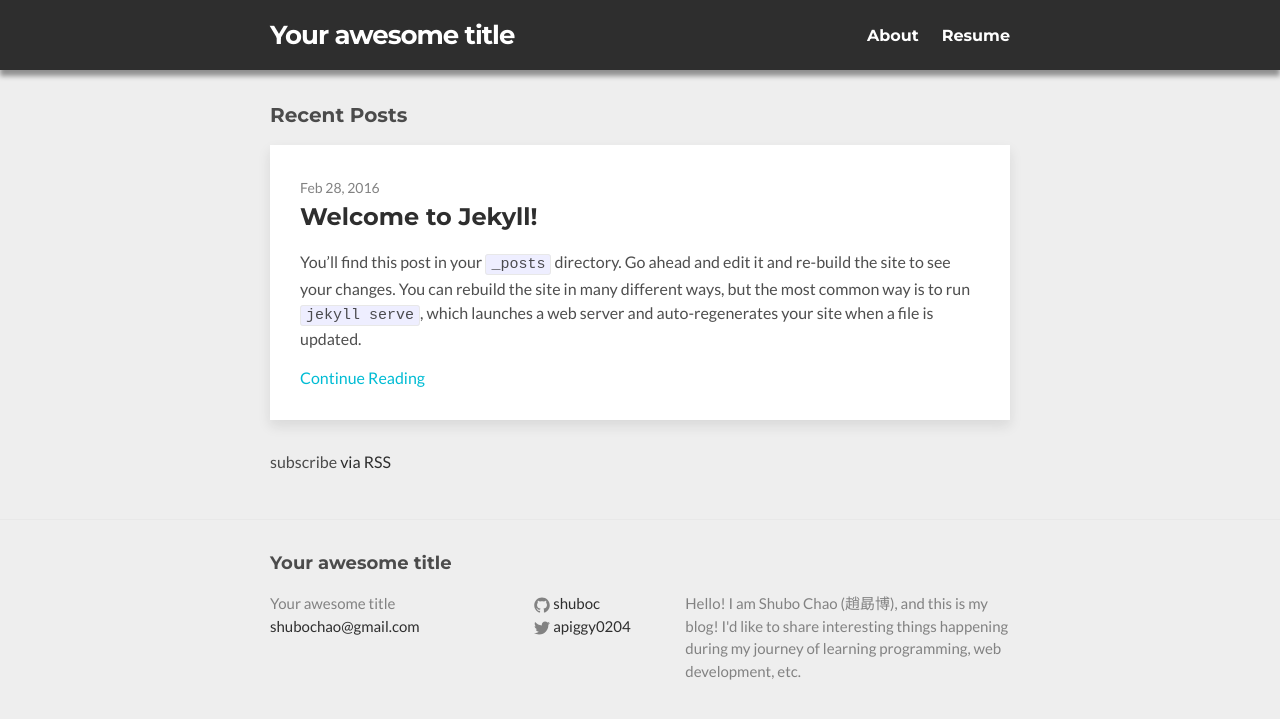
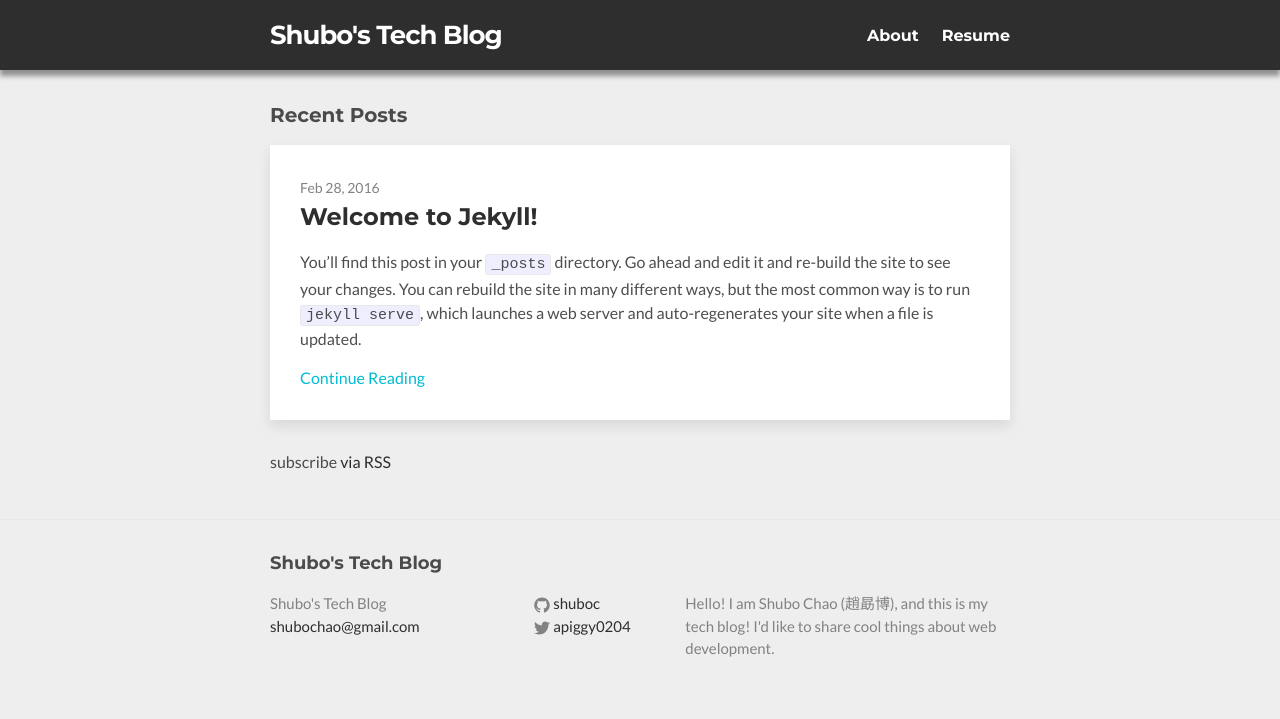
Before and after one commit to shuboc/shuboc.github.io, a Jekyll site: the page built from index.html, in a window 1280 px wide. Shown: the top 719 px of the page. Built offline with Jekyll 4.4.1, drawn with Linux system fonts in a browser that asks for light colours.

Commit message:
Change title and desc

```diff
--- a/_config.yml
+++ b/_config.yml
@@ -6,11 +6,11 @@
 # 'jekyll serve'. If you change this file, please restart the server process.
 
 # Site settings
-title: Your awesome title
+title: Shubo's Tech Blog
 email: shubochao@gmail.com
 description: > # this means to ignore newlines until "baseurl:"
-  Hello! I am Shubo Chao (趙勗博), and this is my blog!
-  I'd like to share interesting things happening during my journey of learning programming, web development, etc.
+  Hello! I am Shubo Chao (趙勗博), and this is my tech blog!
+  I'd like to share cool things about web development.
 baseurl: "" # the subpath of your site, e.g. /blog
 url: "http://shuboc.github.io" # the base hostname & protocol for your site
 twitter_username: apiggy0204
```
